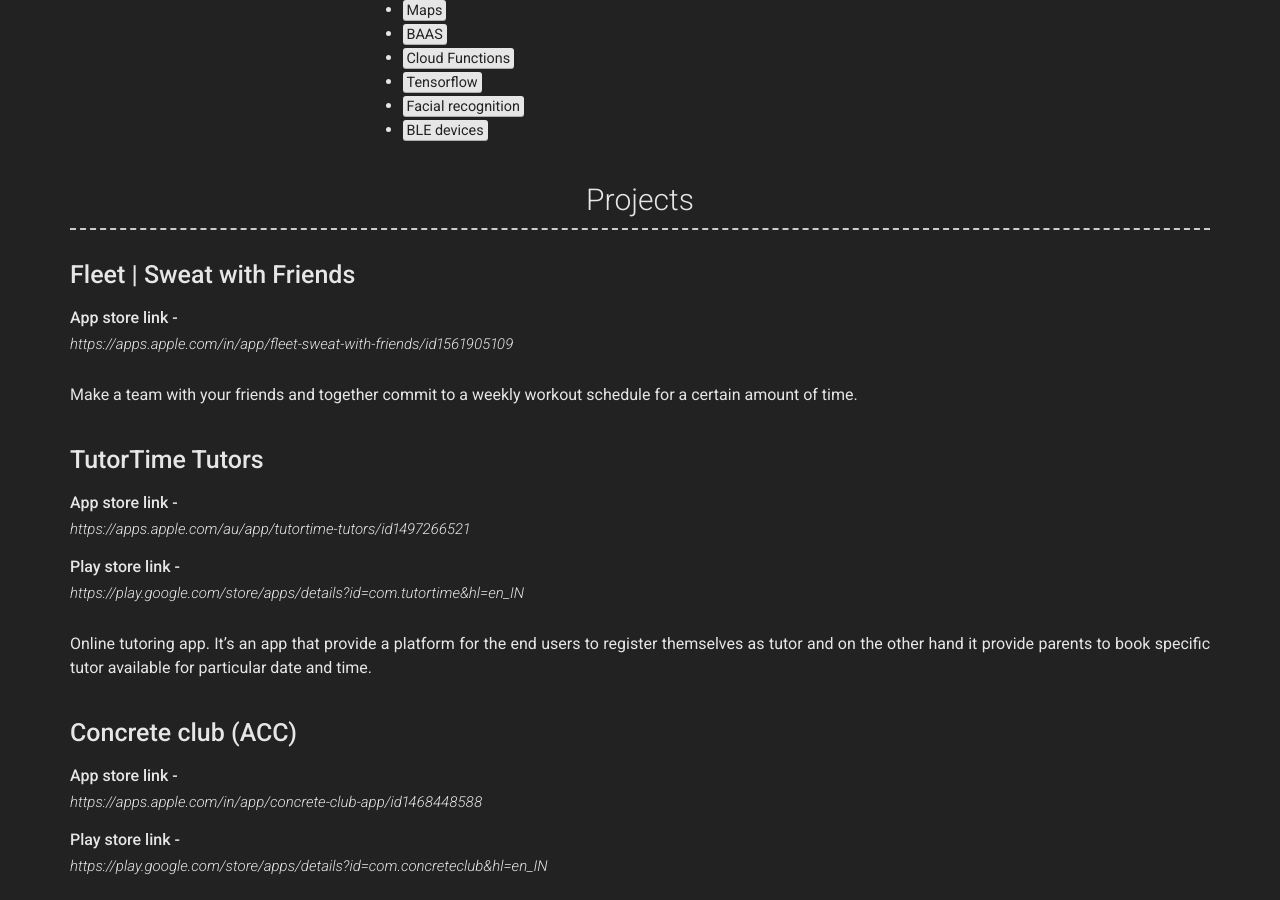
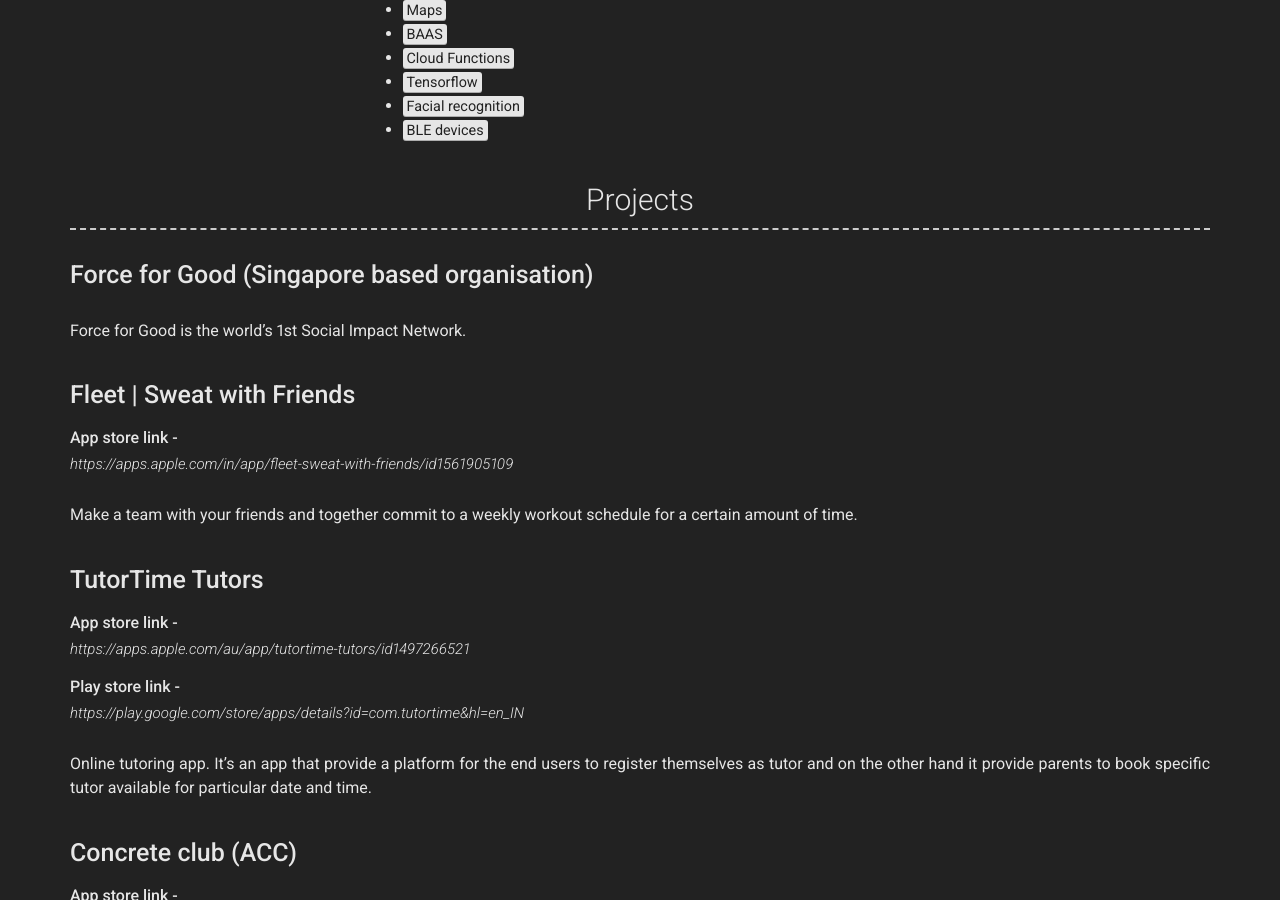
Before and after one commit to dip-bnsl/cv, a Jekyll site: the page built from index.md, in a window 1280 px wide and 900 px high, scrolled down 631 px. Built offline with Jekyll 4.4.1, drawn with Linux system fonts in a browser that asks for light colours; nearby versions of some CDN libraries.

Commit message:
- FFG added

```diff
--- a/_data/projects.yml
+++ b/_data/projects.yml
@@ -1,4 +1,9 @@
 # Project template
+- layout: top-middle
+  name: Force for Good (Singapore based organisation)
+  description: | # this will include new lines to allow paragraphs
+    Force for Good is the world's 1st Social Impact Network.
+
 - layout: top-middle
   name: Fleet | Sweat with Friends
   applelink: https://apps.apple.com/in/app/fleet-sweat-with-friends/id1561905109
```
